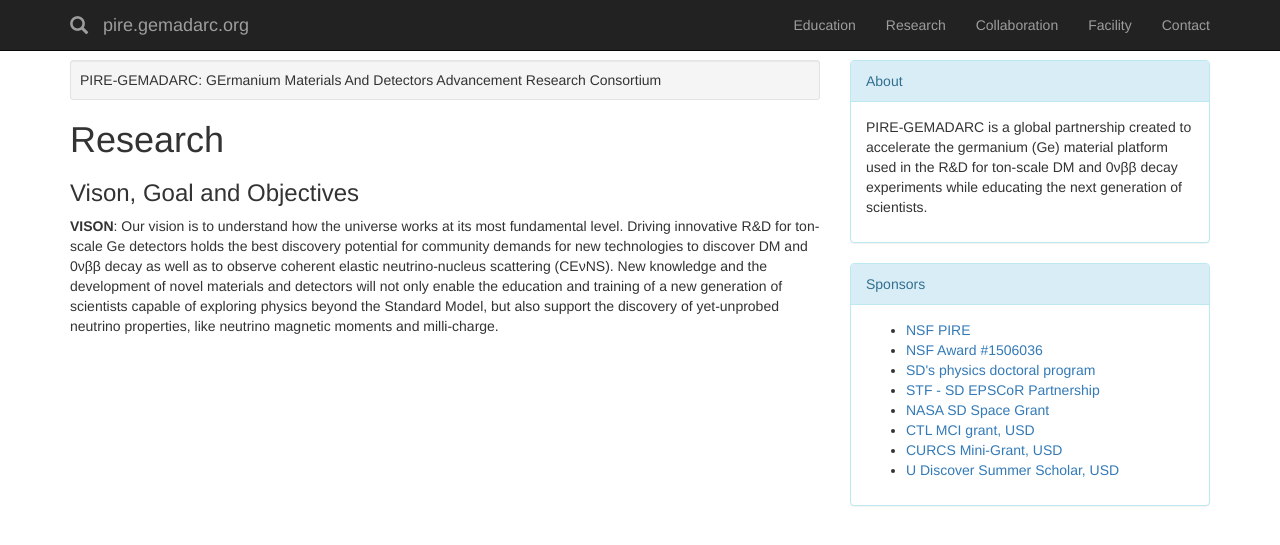
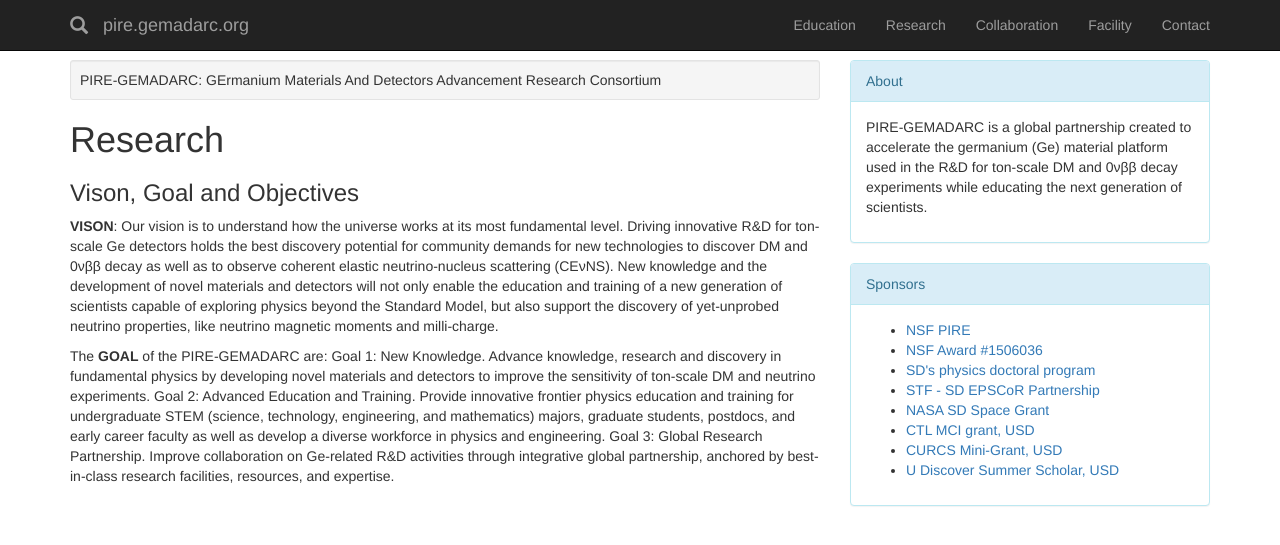
Before and after one commit to gemadarc/gemadarc.github.io, a Jekyll site: the page built from research.md, in a window 1280 px wide. Shown: the top 545 px of the page. Built offline with Jekyll 4.4.1, drawn with Linux system fonts in a browser that asks for light colours; nearby versions of some CDN libraries; our own code applies the rules of GitHub Pages for plain Markdown files.

Commit message:
Update research.md

```diff
--- a/research.md
+++ b/research.md
@@ -10,3 +10,12 @@ elastic neutrino-nucleus scattering (CEνNS). New knowledge and the development
 and detectors will not only enable the education and training of a new generation of scientists capable of
 exploring physics beyond the Standard Model, but also support the discovery of yet-unprobed
 neutrino properties, like neutrino magnetic moments and milli-charge.
+
+The **GOAL** of the PIRE-GEMADARC are:
+Goal 1: New Knowledge. Advance knowledge, research and discovery in fundamental physics by developing
+novel materials and detectors to improve the sensitivity of ton-scale DM and neutrino experiments.
+Goal 2: Advanced Education and Training. Provide innovative frontier physics education and training
+for undergraduate STEM (science, technology, engineering, and mathematics) majors, graduate students,
+postdocs, and early career faculty as well as develop a diverse workforce in physics and engineering.
+Goal 3: Global Research Partnership. Improve collaboration on Ge-related R&D activities through integrative
+global partnership, anchored by best-in-class research facilities, resources, and expertise.
```
